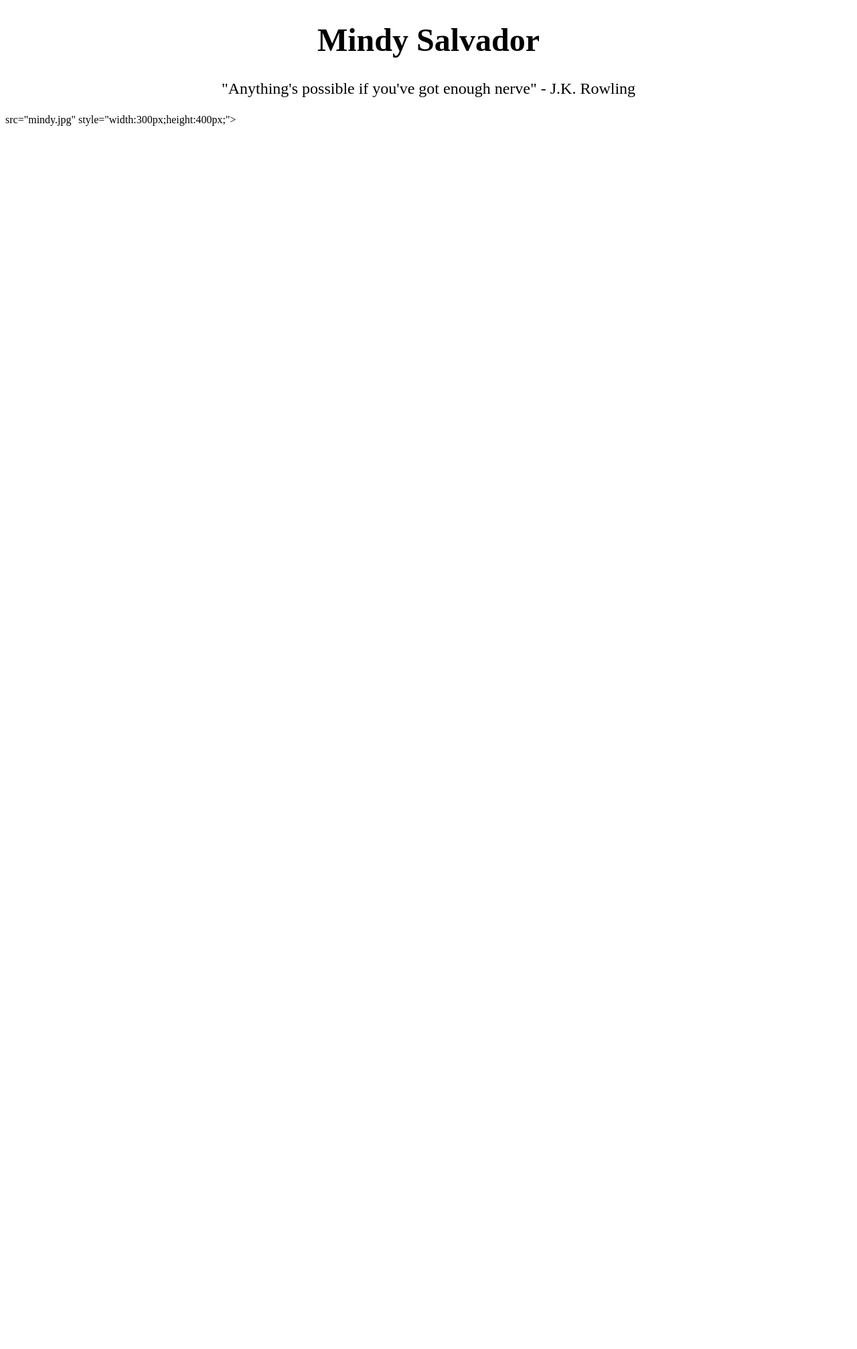
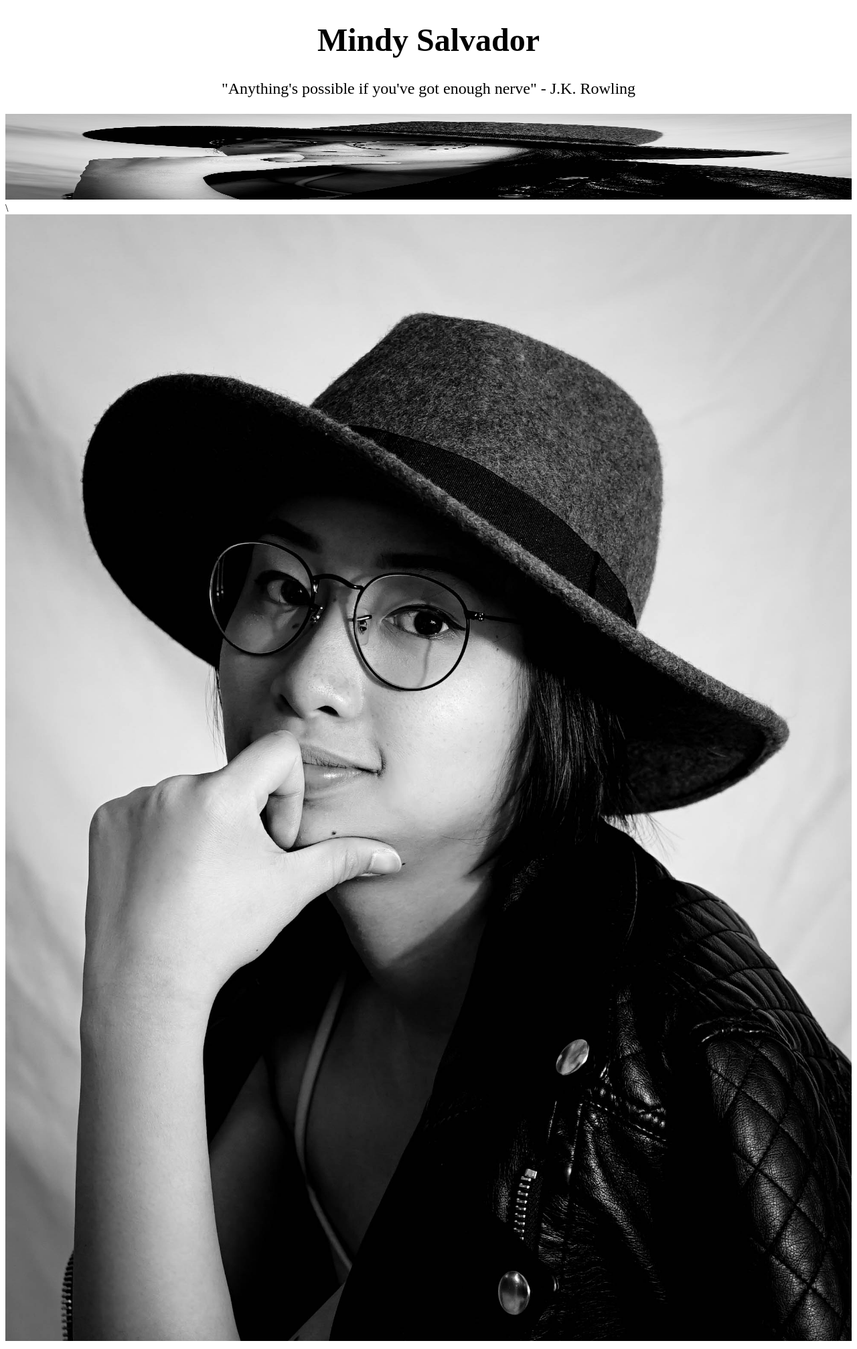
Before and after one commit to salvadormindy/salvadormindy.github.io, a Jekyll site: the page index.html, which Jekyll copies as it is, in a window 1280 px wide. Shown: the whole page at 67% size. Built offline with Jekyll 4.4.1, drawn with Linux system fonts in a browser that asks for light colours; before the commit the page ends 900 px from its top, so only the background shows below that.

Commit message:
Update index.html

```diff
--- a/index.html
+++ b/index.html
@@ -12,6 +12,9 @@
         font-family: Ink Free;
         font-size: 150%;
       }
+      img {
+          width: 100%;
+      }
     </style>
     <title>Mindy Salvador</title>
     <link rel="stylesheet" href="style.css">
@@ -20,7 +23,8 @@
   <body>
   <h1 align="center">Mindy Salvador</h1>
     <p align="center">"Anything's possible if you've got enough nerve" - J.K. Rowling</p>
-    <img align="center">src="mindy.jpg" style="width:300px;height:400px;">
+    <img src="mindy.jpg" class="center" width="128" height="128">\
+    <img src="mindy.jpg" class="center" width:128px; height:128px;">
 
   </body>
   </html>
```
